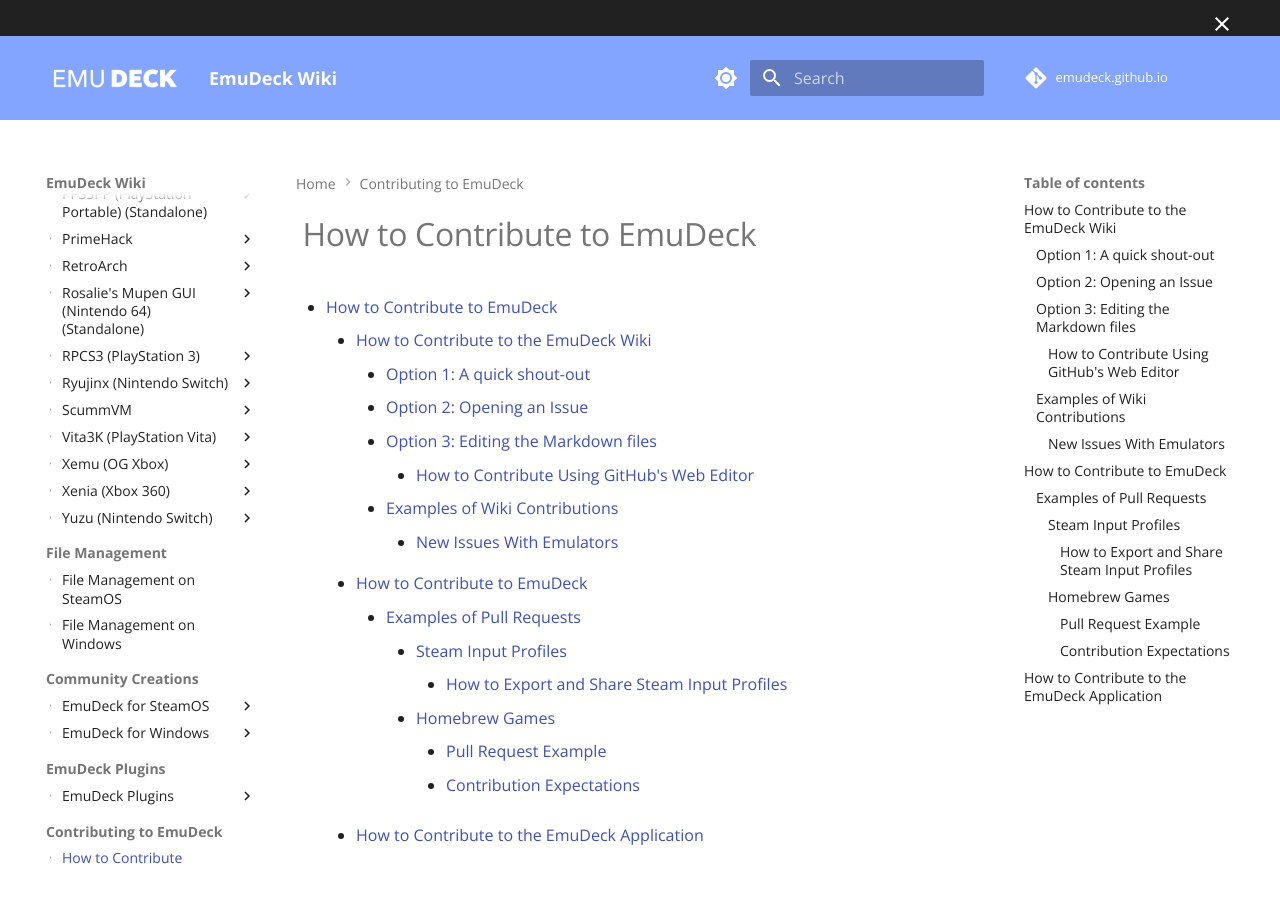
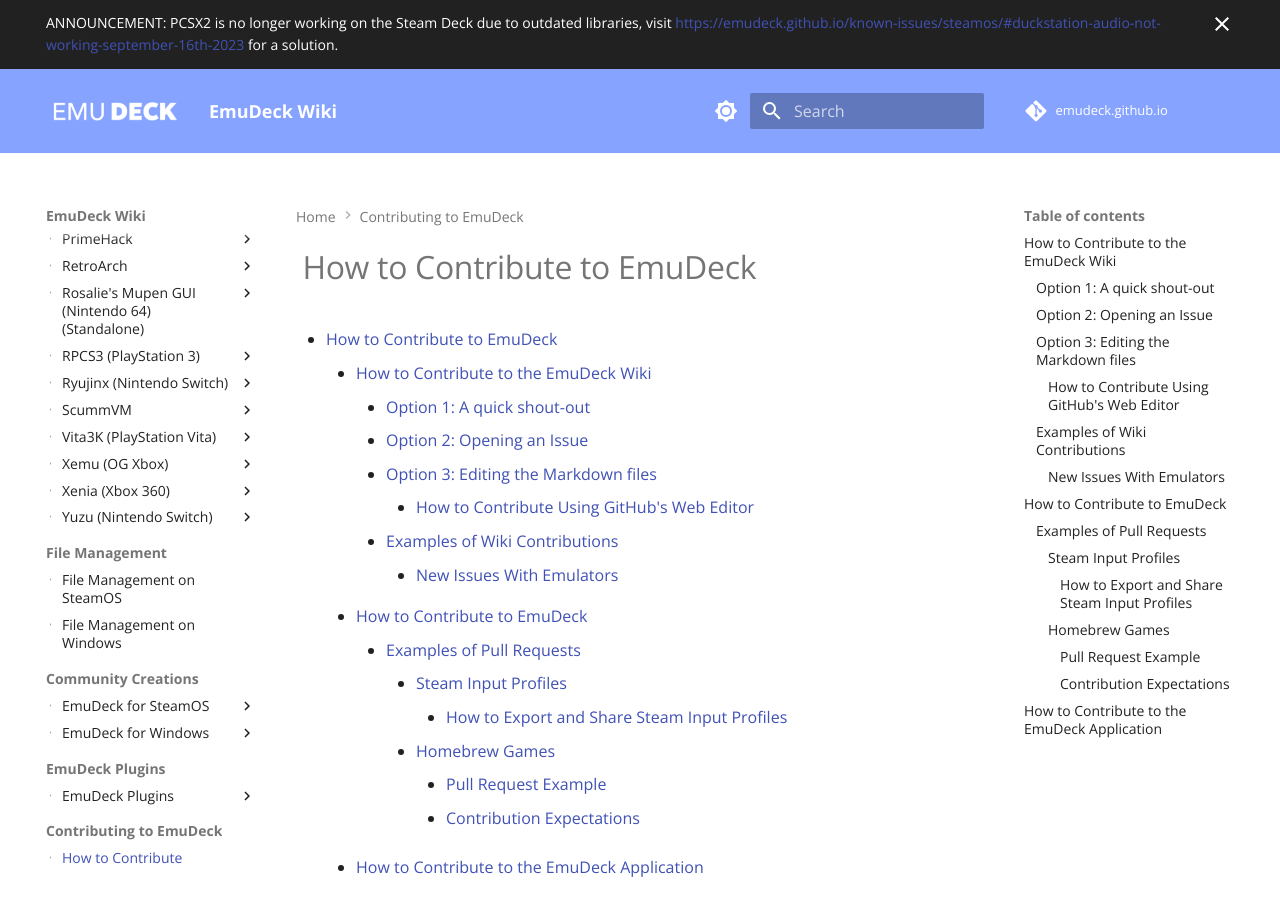
Before and after one commit to EmuDeck/emudeck.github.io, an MkDocs documentation site: the page built from docs/how-to-contribute.md, in a window 1280 px wide and 900 px high. Built offline with MkDocs 1.6.1 and Material for MkDocs 9.7.7, drawn with Linux system fonts in a browser that asks for light colours; comment, search, counter and statistics services are not loaded; some of the changed lines change nothing that is shown.

Commit message:
[Add] Fix for PCSX2

```diff
--- a/docs/known-issues/steamos/index.md
+++ b/docs/known-issues/steamos/index.md
@@ -7,6 +7,19 @@
 [TOC]
 
 ***
+
+
+## PCSX2 - not launching - October 26th 2023
+
+If you recently updated PCSX2 and it no longer launches, this is because SteamOS' libraries are outdated. These libraries will be updated as part of the SteamOS 3.5 update. If you are okay with SteamOS being unstable, you may update it to Preview to fix PCSX2. However, if you prefer to stay on Stable SteamOS, you may revert to an older version of PCSX2 to continue playing.
+
+**Here's How**
+
+1. Download `pcsx2-v1.7.5129-linux-appimage-x64-Qt.AppImage` from: [https://github.com/PCSX2/pcsx2/releases/tag/v1.7.5129](https://github.com/PCSX2/pcsx2/releases/tag/v1.7.5129) your `/home/deck/Downloads` folder
+2. Rename `pcsx2-v1.7.5129-linux-appimage-x64-Qt.AppImage` to `pcsx2-Qt.AppImage`
+3. Move the downloaded emulator from Step 1 to `/home/deck/Applications` and overwrite the current `pcsx2-Qt.AppImage` file
+4. Right click `pcsx2-Qt.AppImage`, click `Properties`, click `Permissions`, check `Is executable`
+5. Your games will now launch using `v1.7.5129`, stay on this version until SteamOS 3.5 is released
 
 ## DuckStation - audio not working - September 16th, 2023
 
--- a/overrides/main.html
+++ b/overrides/main.html
@@ -1,4 +1,5 @@
 {% extends "base.html" %}
 
 {% block announce %}
+ANNOUNCEMENT: PCSX2 is no longer working on the Steam Deck due to outdated libraries, visit <a href="https://emudeck.github.io/known-issues/steamos/#duckstation-audio-not-working-september-16th-2023">https://emudeck.github.io/known-issues/steamos/#duckstation-audio-not-working-september-16th-2023</a> for a solution.
 {% endblock %}
```
